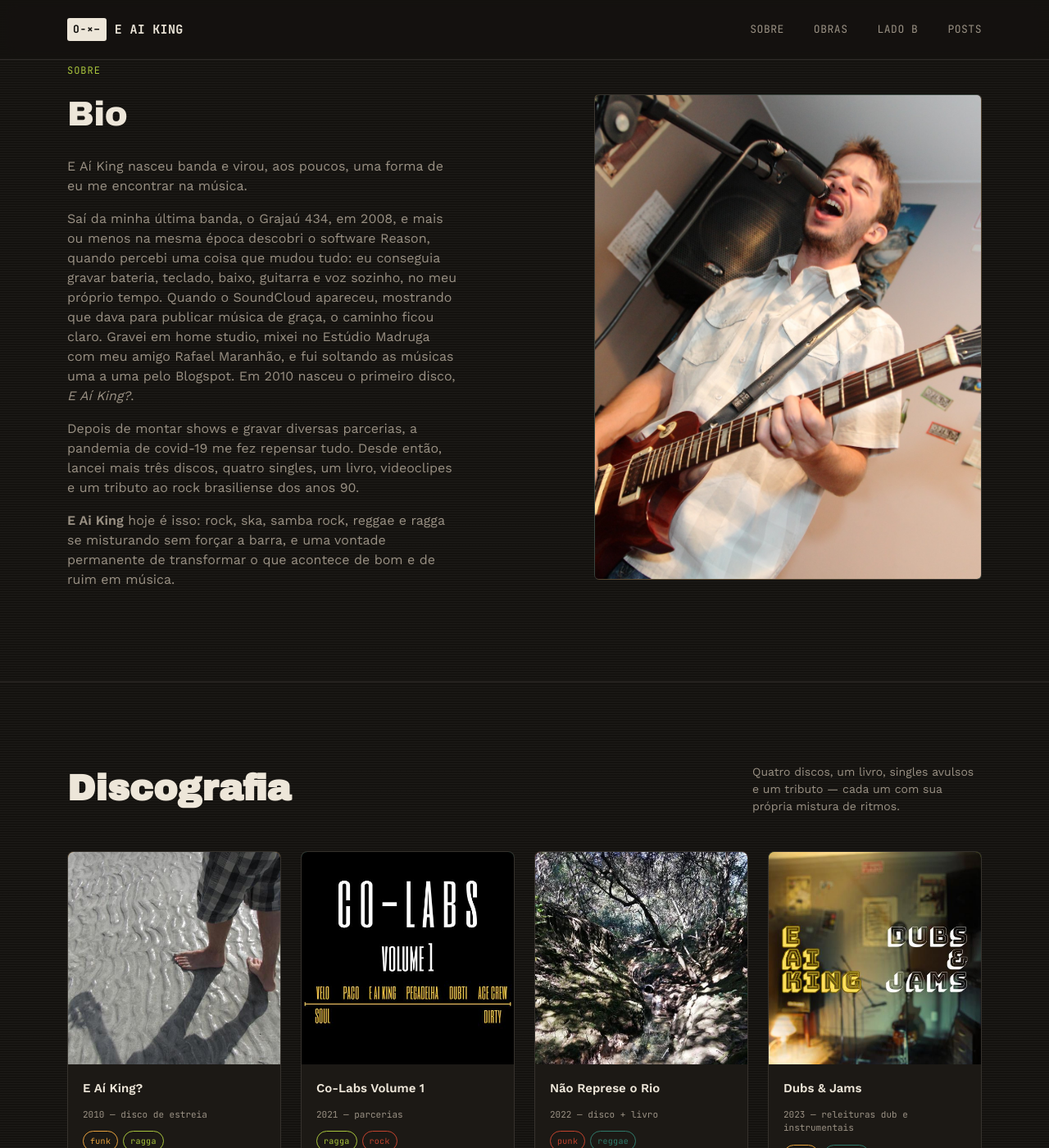
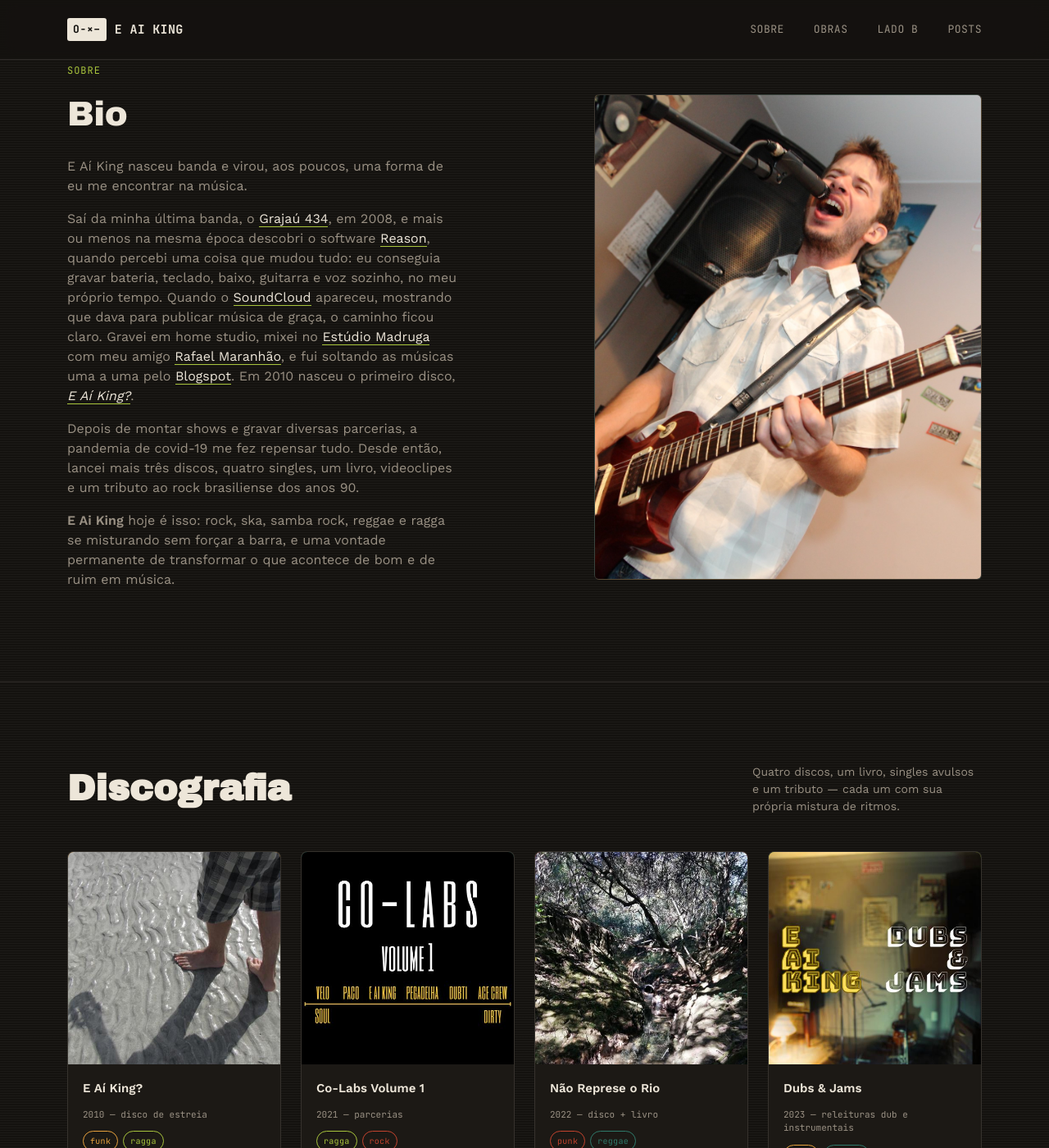
Before and after one commit to srcaetano/eaiking.github.io, a Jekyll site: the page built from index.html, in a window 1280 px wide and 1400 px high, scrolled down 908 px. Shown: the whole window at 82% size. Built offline with Jekyll 4.4.1, drawn with Linux system fonts in a browser that asks for light colours.

Commit message:
Enhance bio and cta styles with hover effects

```diff
--- a/css/main_style.css
+++ b/css/main_style.css
@@ -171,6 +171,12 @@
     margin-bottom:28px;
   }
   .bio p{color:var(--paper-dim);font-size:16px;max-width:480px;margin-bottom:16px;}
+  .bio p a{
+    color:var(--paper);
+    border-bottom:1px solid var(--ragga);
+    transition:color .2s;
+  }
+  .bio p a:hover{color:var(--ragga);}
   .bio-photo{
     aspect-ratio:4/5;border-radius:6px;
     position:relative;overflow:hidden;
@@ -238,9 +244,9 @@
     font-family:var(--font-mono);font-size:12px;letter-spacing:0.03em;
     display:inline-flex;align-items:center;gap:8px;
     padding:10px 0;border-top:1px solid var(--line);
-    color:var(--paper);transition:gap .2s;
+    color:var(--ragga);transition:gap .2s, color .2s;
   }
-  .cta:hover{gap:12px;}
+  .cta:hover{gap:12px;color:var(--paper);}
 
   @media(max-width:920px){.disco-grid{grid-template-columns:repeat(2,1fr);}}
   @media(max-width:520px){.disco-grid{grid-template-columns:1fr;}}
```
